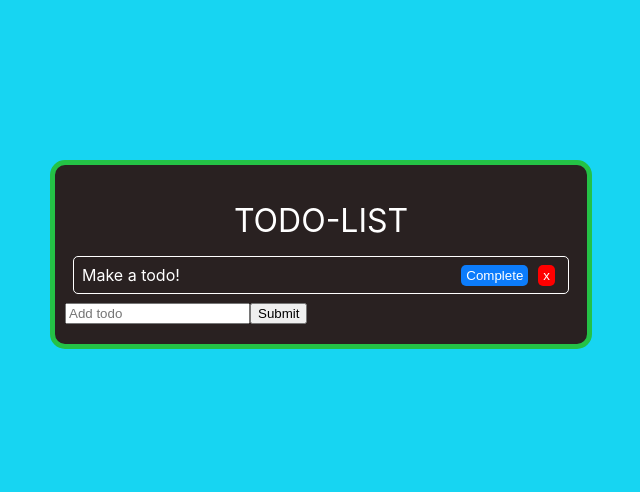
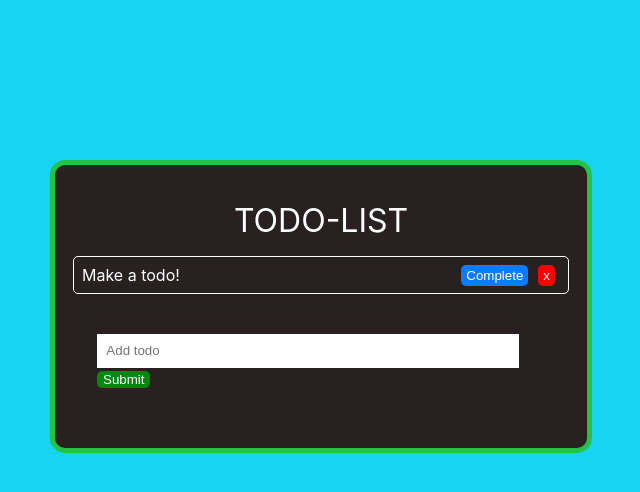
Before and after one commit to noearobles/todo-app-react, a React (Create React App) app: page / in a window 1280 px wide. Shown: the top 492 px of the page, without its empty margins (319-959 px from the left). Built offline with nearby package versions, Linux system fonts and the light colour scheme.

Commit message:
modifed js

```diff
--- a/src/App.css
+++ b/src/App.css
@@ -30,6 +30,19 @@
    float: right;
  }
 
+ .create-task {
+   margin: 2.5em 2em;
+ }
+
+ .create-task button {
+   background: rgb(2, 136, 15);
+   border-radius: 5px;
+   border: none;
+   cursor: pointer;
+   color: white;
+   justify-self: center;
+ }
+
  .header {
    margin: 0.5em;
    font-size: 2em;
@@ -37,9 +50,8 @@
  }
 
  .create-task input[type=text] {
-   margin: 2.5em 2em;
-   width: 80%;
+   width: 90%;
    outline: none;
    border: none;
-   padding: 0.7em;
+   padding: .7em;
  }
--- a/src/App.js
+++ b/src/App.js
@@ -19,11 +19,12 @@ function TodoForm({ addTodo, index }) {
     setValue('')
   }
   return (
+    <div className='create-task'>
     <form onSubmit={handleSubmit}>
       <input type="text" value={value} onChange={e => setValue(e.target.value)} placeholder='Add todo'>
       </input>
       <button type='submit'>Submit</button>
-    </form>
+    </form></div>
   )
 }
 function App() {
```
